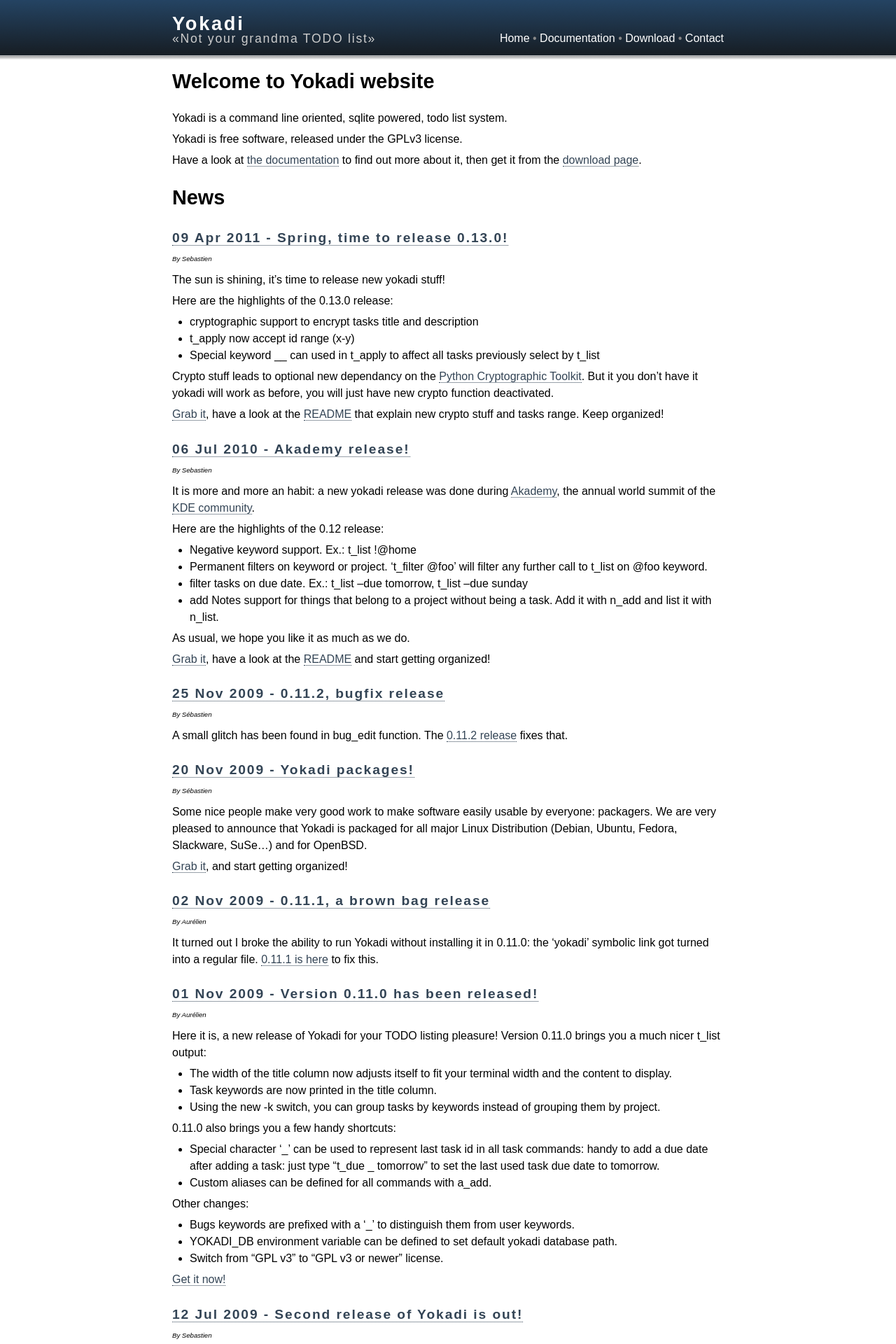
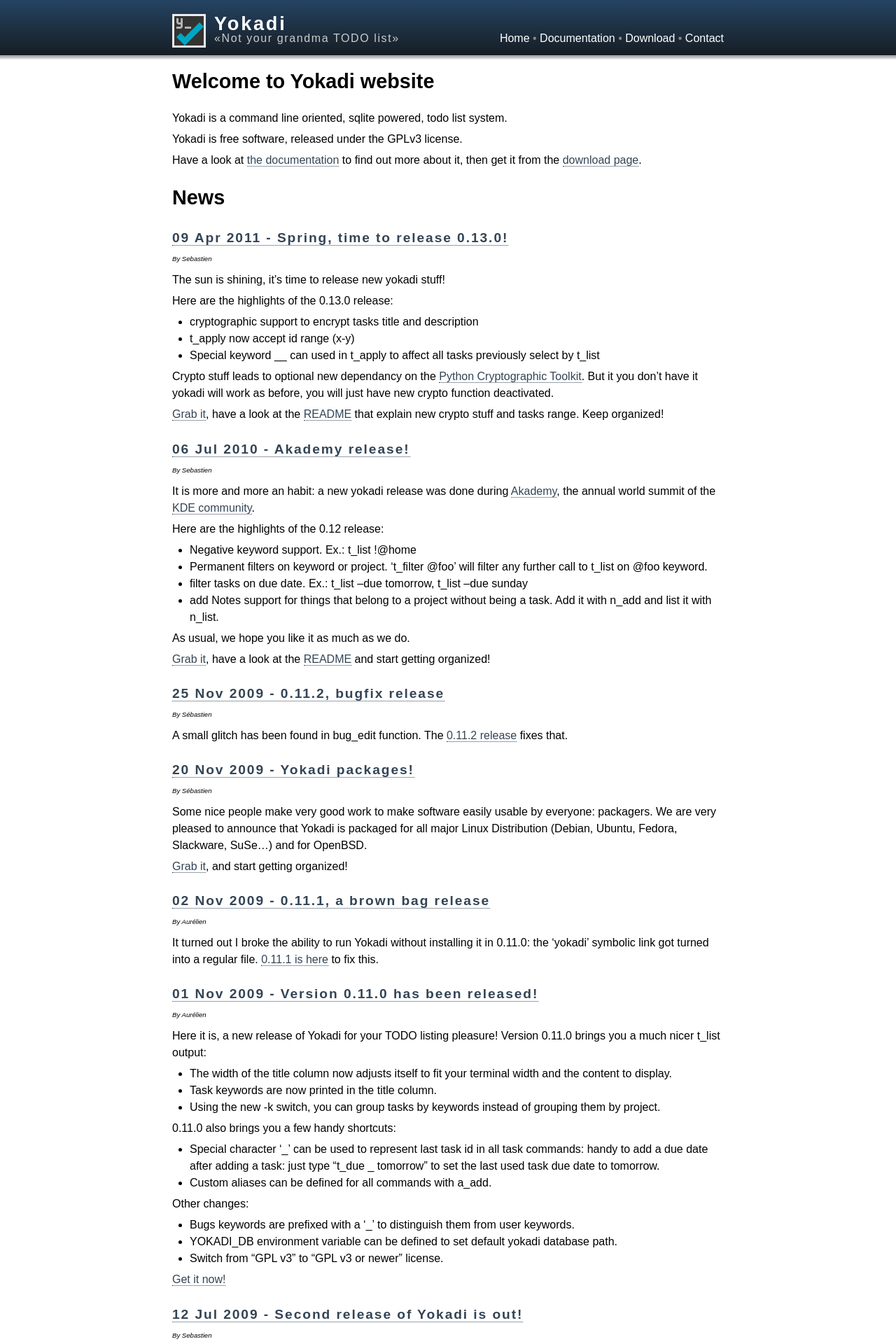
Before and after one commit to yokadi/yokadi.github.com, a Jekyll site: the page built from index.markdown, in a window 1280 px wide. Shown: the top 1920 px of the page at 70% size. Built offline with Jekyll 4.4.1, drawn with Linux system fonts in a browser that asks for light colours.

Commit message:
Add icon to header

```diff
--- a/_layouts/base.html
+++ b/_layouts/base.html
@@ -11,6 +11,7 @@
 <body>
 <div id="page">
     <div id="header">
+        <img id="icon" src="/media/yokadi.png"/>
         <h1><a href="/index.html">Yokadi</a></h1>
         <div id="subtitle">«Not your grandma TODO list»</div>
 
--- a/media/style.css
+++ b/media/style.css
@@ -14,7 +14,6 @@ font-size: 16px;
 background-image: url(header.png);
 background-repeat: repeat-x;
 }
-
 
 a {
 color: #345;
@@ -65,6 +64,26 @@ font-size: 1.2em;
 letter-spacing: .1em;
 }
 
+code {
+font-family: monospace;
+font-size: .8em;
+font-weight: bold;
+}
+
+pre {
+margin: 1em 0;
+padding: 4px;
+background-color: #666;
+color: white;
+border-left: 4px solid #345;
+border-right: 4px solid #345;
+}
+
+pre code {
+font-weight: normal;
+}
+
+/* Header */
 #header {
 margin: 0;
 padding: 6px;
@@ -81,10 +100,14 @@ color: white;
 
 #header #subtitle {
 float: left;
-font-size: 1.1em;
 font-weight: lighter;
 letter-spacing: .1em;
 color: #ccc;
+}
+
+#icon {
+float: left;
+margin-right: 12px;
 }
 
 #header a {
@@ -100,6 +123,7 @@ border-bottom: 1px solid white;
 text-align: right;
 }
 
+/* Content */
 #content {
 padding: 6px;
 line-height: 1.5em;
@@ -122,6 +146,7 @@ margin-top: 1em;
 font-size: 1.1em;
 }
 
+/* Footer */
 #footer {
 position: relative;
 bottom: 0;
@@ -133,25 +158,7 @@ background-color: white;
 border-top: 1px solid #bbb;
 }
 
-code {
-font-family: monospace;
-font-size: .8em;
-font-weight: bold;
-}
-
-pre {
-margin: 1em 0;
-padding: 4px;
-background-color: #666;
-color: white;
-border-left: 4px solid #345;
-border-right: 4px solid #345;
-}
-
-pre code {
-font-weight: normal;
-}
-
+/* Posts */
 .post .author {
 font-size: 60%;
 font-style: italic;
```
Also changed, not shown: media/yokadi.png (added).
